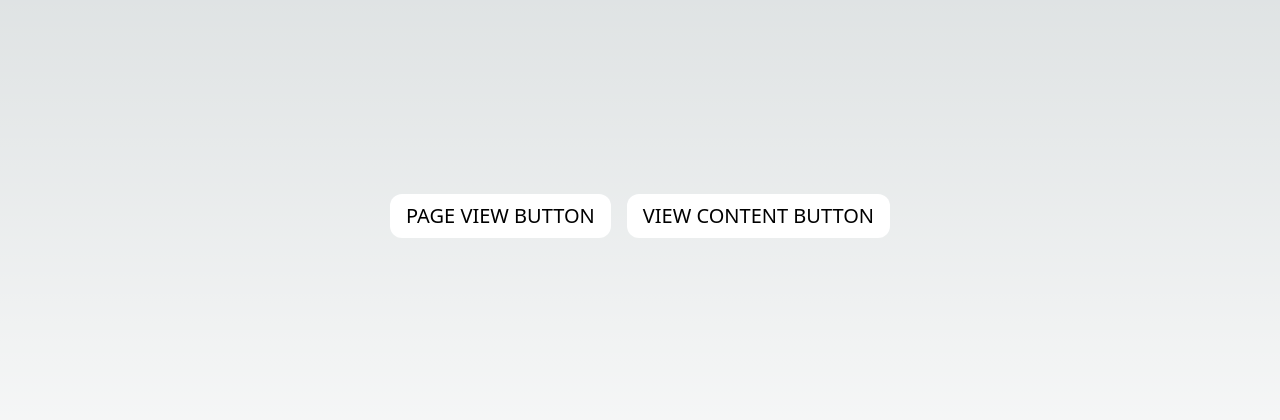
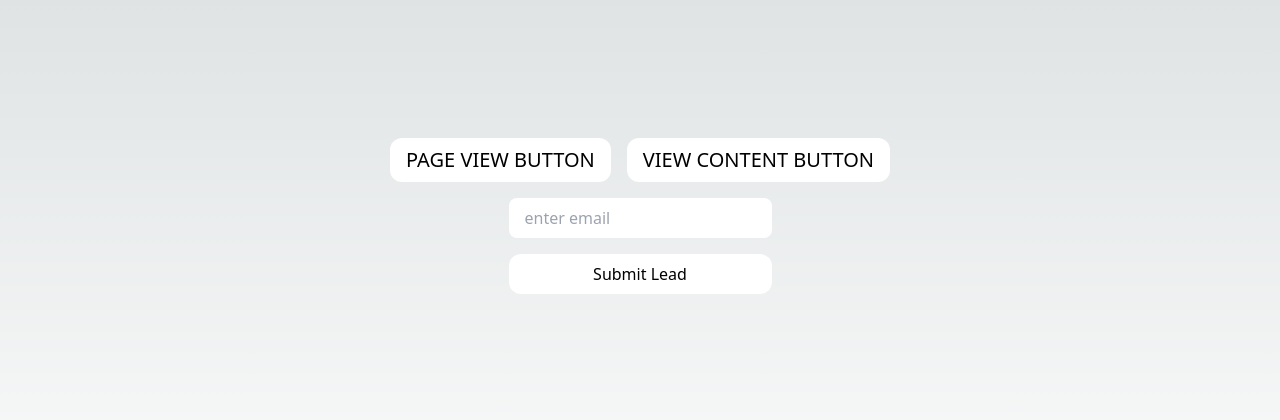
Before and after one commit to bhlox/fb-test-dedup, a Next.js app: page / in a window 1280 px wide. Shown: the part 184-604 px from the top of the page. Built offline with nearby package versions, Linux system fonts and the light colour scheme.

Commit message:
lead event

```diff
--- a/src/pages/api/event.ts
+++ b/src/pages/api/event.ts
@@ -7,6 +7,7 @@ interface IFacebookApiRequest extends NextApiRequest {
     fbp: string;
     event_source_url: string;
     client_user_agent: string;
+    em: string;
   };
 }
 
@@ -26,6 +27,7 @@ export default async function Handler(
           // client_ip_address: "49.150.125.200",
           client_user_agent: req.body.client_user_agent,
           fbp: req.body.fbp,
+          em: req.body.em,
         },
       },
     ],
--- a/src/pages/index.tsx
+++ b/src/pages/index.tsx
@@ -1,8 +1,9 @@
 import { Inter } from "next/font/google";
 import Script from "next/script";
-import { useEffect, useId } from "react";
+import { FormEvent, useEffect, useId, useRef } from "react";
 import { v4 } from "uuid";
 import { useQuery, useQueryClient } from "@tanstack/react-query";
+import { sha256 } from "js-sha256";
 
 function getCookie(name: string) {
   if (document.cookie && document.cookie !== "") {
@@ -18,20 +19,19 @@ function getCookie(name: string) {
 }
 
 export default function Home() {
-  const pageViewEventId = v4();
-  const viewContentEventId = v4();
-
+  const inputRef = useRef<HTMLInputElement>(null);
   const handlePageView = () => {
+    const eventID = v4();
     import("react-facebook-pixel")
       .then((mod) => mod.default)
       .then((pixel) => {
-        pixel.fbq("track", "PageView", {}, { eventID: pageViewEventId });
+        pixel.fbq("track", "PageView", {}, { eventID });
       });
     setTimeout(() => {
       fetch("/api/event", {
         method: "POST",
         body: JSON.stringify({
-          event_id: pageViewEventId,
+          event_id: eventID,
           client_user_agent: navigator.userAgent,
           event_name: "PageView",
           fbp: getCookie("_fbp"),
@@ -44,16 +44,17 @@ export default function Home() {
     }, 1000);
   };
   const handleViewContent = () => {
+    const eventID = v4();
     import("react-facebook-pixel")
       .then((mod) => mod.default)
       .then((pixel) => {
         // pixel.init("967516697795046");
-        pixel.fbq("track", "ViewContent", {}, { eventID: viewContentEventId });
+        pixel.fbq("track", "ViewContent", {}, { eventID });
       });
     fetch("/api/event", {
       method: "POST",
       body: JSON.stringify({
-        event_id: viewContentEventId,
+        event_id: eventID,
         event_name: "ViewContent",
         fbp: getCookie("_fbp"),
         event_source_url: window.location.href,
@@ -64,10 +65,39 @@ export default function Home() {
       },
     });
   };
+  const handleSubmit = (e: FormEvent<HTMLFormElement>) => {
+    e.preventDefault();
+    if (!inputRef.current?.value) {
+      alert("pls enter an email");
+      return;
+    }
+
+    const eventID = v4();
+    import("react-facebook-pixel")
+      .then((mod) => mod.default)
+      .then((pixel) => {
+        // pixel.init("967516697795046");
+        pixel.fbq("track", "Lead", {}, { eventID });
+      });
+    fetch("/api/event", {
+      method: "POST",
+      body: JSON.stringify({
+        event_id: eventID,
+        event_name: "Lead",
+        fbp: getCookie("_fbp"),
+        event_source_url: window.location.href,
+        client_user_agent: navigator.userAgent,
+        em: sha256(inputRef.current?.value),
+      }),
+      headers: {
+        "Content-Type": "application/json",
+      },
+    });
+  };
 
   return (
     <>
-      <div className="min-h-screen flex items-center justify-center max-w-7xl p-4 mx-auto">
+      <div className="min-h-screen flex flex-col items-center justify-center max-w-7xl p-4 mx-auto space-y-4">
         <div className="flex items-center justify-center gap-4">
           <button
             onClick={handlePageView}
@@ -82,6 +112,20 @@ export default function Home() {
             VIEW CONTENT BUTTON
           </button>
         </div>
+        <form onSubmit={handleSubmit} className="flex flex-col space-y-4">
+          <input
+            ref={inputRef}
+            type="email"
+            placeholder="enter email"
+            className="px-4 py-2 rounded-lg"
+          />
+          <button
+            type="submit"
+            className="bg-white px-4 py-2 text-black rounded-xl"
+          >
+            Submit Lead
+          </button>
+        </form>
       </div>
     </>
   );
```
